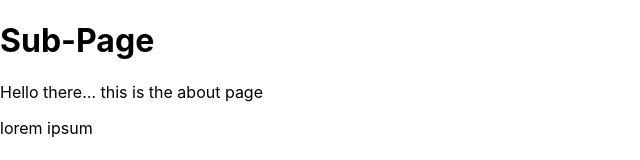
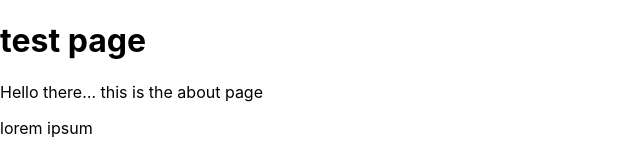
Before and after one commit to The-Awkward-Customer/Petes_Portfolio, a Next.js app: page /Subpages/testpage in a window 1280 px wide. Shown: the top 160 px of the page, without its empty margins (0-640 px from the left). Built offline with nearby package versions, Linux system fonts and the light colour scheme.

Commit message:
changed route

```diff
--- a/pages/Subpages/index.js
+++ b/pages/Subpages/index.js
@@ -1,4 +1,4 @@
-const Listpage = () => {
+const List = () => {
     return (
         <div>
         <h1>Sub-Pages</h1>
@@ -8,4 +8,4 @@ const Listpage = () => {
     );
 }
 
-export default Listpage;
+export default List;
--- a/pages/Subpages/testpage.js
+++ b/pages/Subpages/testpage.js
@@ -1,7 +1,7 @@
 const Testpage = () => {
     return (
     <div>
-        <h1>Sub-Page</h1>
+        <h1>test page</h1>
         <p>Hello there… this is the about page</p>
         <p>lorem ipsum</p>
         </div>
```
